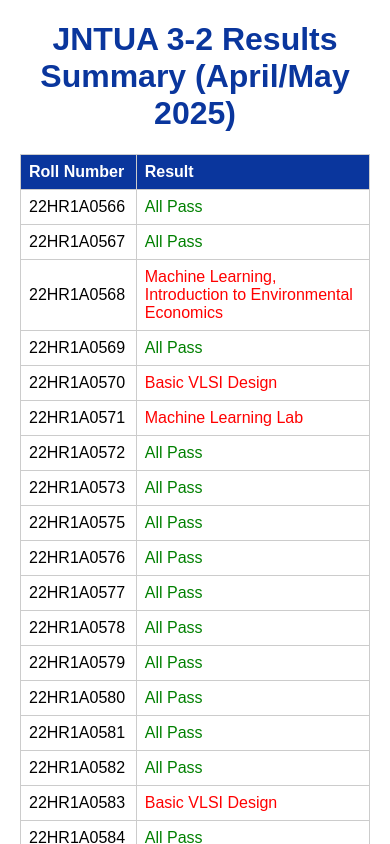
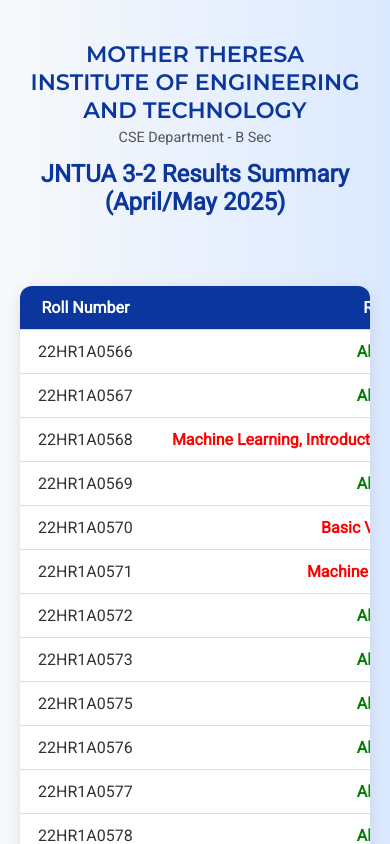
Before and after one commit to Dhanushremo/3-2_Results, a plain HTML site: page index.html in a window 390 px wide. Shown: the top 844 px of the page. Drawn offline with Linux system fonts and the light colour scheme.

Commit message:
Updated results page with responsive design

```diff
--- a/index.html
+++ b/index.html
@@ -1,27 +1,120 @@
 <!DOCTYPE html>
-<html>
+<html lang="en">
 <head>
-  <meta charset="UTF-8">
+  <meta charset="UTF-8" />
+  <meta name="viewport" content="width=device-width, initial-scale=1.0"/>
   <title>JNTUA 3-2 Summary Result</title>
+  <link href="https://fonts.googleapis.com/css2?family=Montserrat:wght@600&family=Roboto&display=swap" rel="stylesheet">
   <style>
-    body { font-family: Arial, sans-serif; margin: 20px; }
-    h1 { color: #0A369D; text-align: center; }
-    table { width: 100%; border-collapse: collapse; margin-top: 20px; }
-    th, td { border: 1px solid #ccc; padding: 8px; text-align: left; }
-    th { background-color: #0A369D; color: white; }
-    .pass { color: green; }
-    .fail { color: red; }
-    .detained { color: orange; }
+    * {
+      box-sizing: border-box;
+    }
+
+    body {
+      font-family: 'Roboto', sans-serif;
+      margin: 0;
+      padding: 0;
+      background: linear-gradient(to right, #f8f9fa, #dbe9ff);
+      color: #333;
+    }
+
+    .container {
+      max-width: 1200px;
+      margin: auto;
+      padding: 20px;
+    }
+
+    .header {
+      text-align: center;
+      padding: 20px 10px;
+    }
+
+    .header h1 {
+      font-family: 'Montserrat', sans-serif;
+      font-size: 2rem;
+      color: #0A369D;
+      margin: 0;
+    }
+
+    .header p {
+      font-size: 1rem;
+      color: #555;
+      margin-top: 5px;
+    }
+
+    .table-wrapper {
+      overflow-x: auto;
+      background: white;
+      border-radius: 12px;
+      box-shadow: 0 4px 16px rgba(0, 0, 0, 0.1);
+      margin-top: 30px;
+    }
+
+    table {
+      width: 100%;
+      border-collapse: collapse;
+      min-width: 600px;
+    }
+
+    th, td {
+      padding: 12px 16px;
+      text-align: center;
+      border-bottom: 1px solid #ddd;
+    }
+
+    th {
+      background-color: #0A369D;
+      color: white;
+      font-weight: 600;
+    }
+
+    tr:hover {
+      background-color: #f1f1f1;
+    }
+
+    .pass {
+      color: green;
+      font-weight: bold;
+    }
+
+    .fail {
+      color: red;
+      font-weight: bold;
+    }
+
+    .detained {
+      color: orange;
+      font-weight: bold;
+    }
+
+    @media (max-width: 768px) {
+      .header h1 {
+        font-size: 1.4rem;
+      }
+      .header p {
+        font-size: 0.9rem;
+      }
+    }
   </style>
 </head>
 <body>
-  <h1>JNTUA 3-2 Results Summary (April/May 2025)</h1>
+
+  <div class="container">
+    <div class="header">
+      <h1>MOTHER THERESA INSTITUTE OF ENGINEERING AND TECHNOLOGY</h1>
+      <p>CSE Department - B Sec</p>
+      <h2 style="color:#0A369D; margin-top: 10px;">JNTUA 3-2 Results Summary (April/May 2025)</h2>
+    </div>
+
+    <div class="table-wrapper">
       <table>
+        <thead>
           <tr>
             <th>Roll Number</th>
             <th>Result</th>
           </tr>
-
+        </thead>
+        <tbody>
           <tr><td>22HR1A0566</td><td class="pass">All Pass</td></tr>
           <tr><td>22HR1A0567</td><td class="pass">All Pass</td></tr>
           <tr><td>22HR1A0568</td><td class="fail">Machine Learning, Introduction to Environmental Economics</td></tr>
@@ -90,7 +183,10 @@
           <tr><td>23HR5A0504</td><td class="fail">Compiler Design</td></tr>
           <tr><td>23HR5A0505</td><td class="pass">All Pass</td></tr>
           <tr><td>23HR5A0506</td><td class="fail">Introduction to Environmental Economics</td></tr>
+        </tbody>
+      </table>
+    </div>
+  </div>
 
-  </table>
 </body>
 </html>
```
Lines whose indentation alone changed are shown as unchanged.
